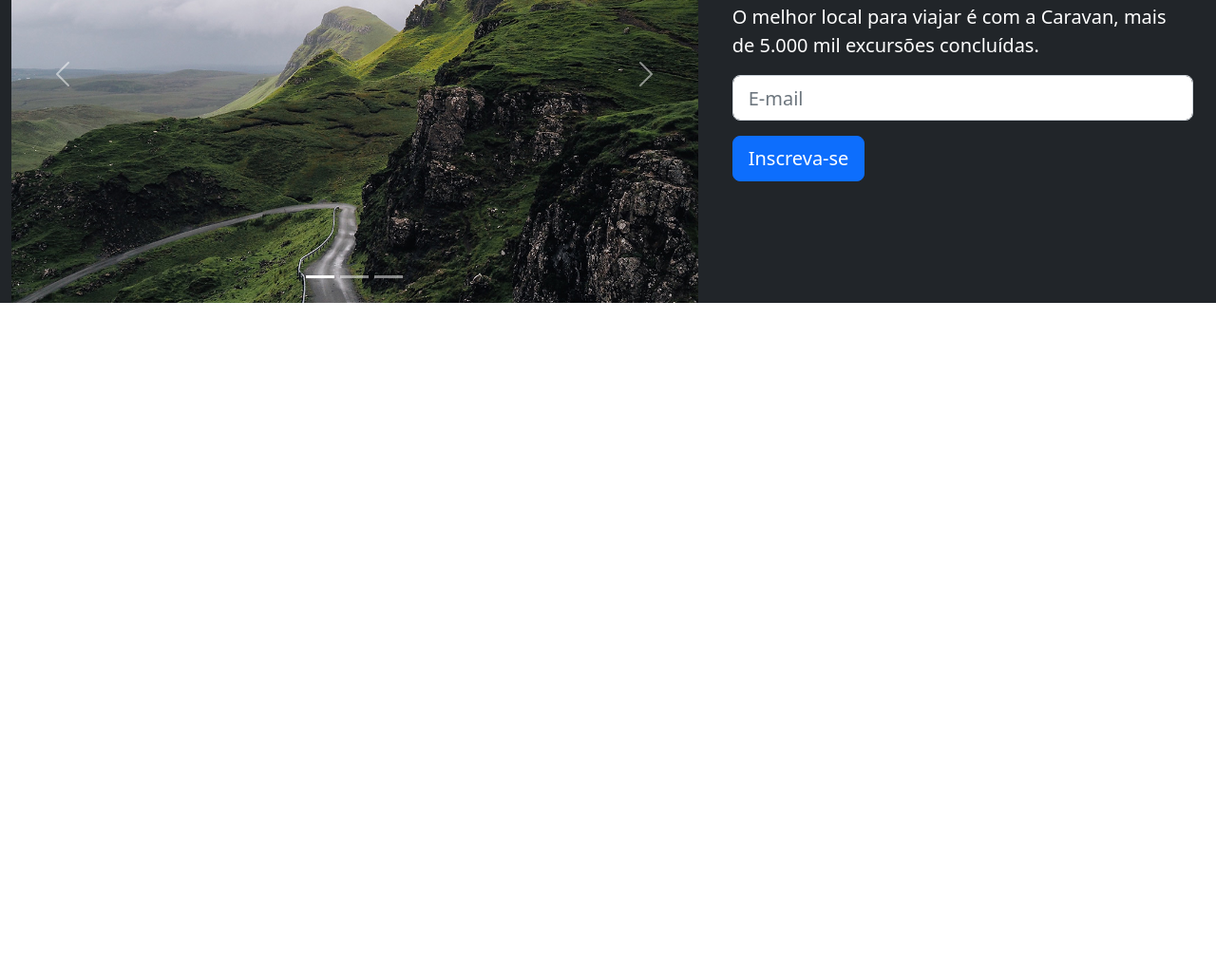
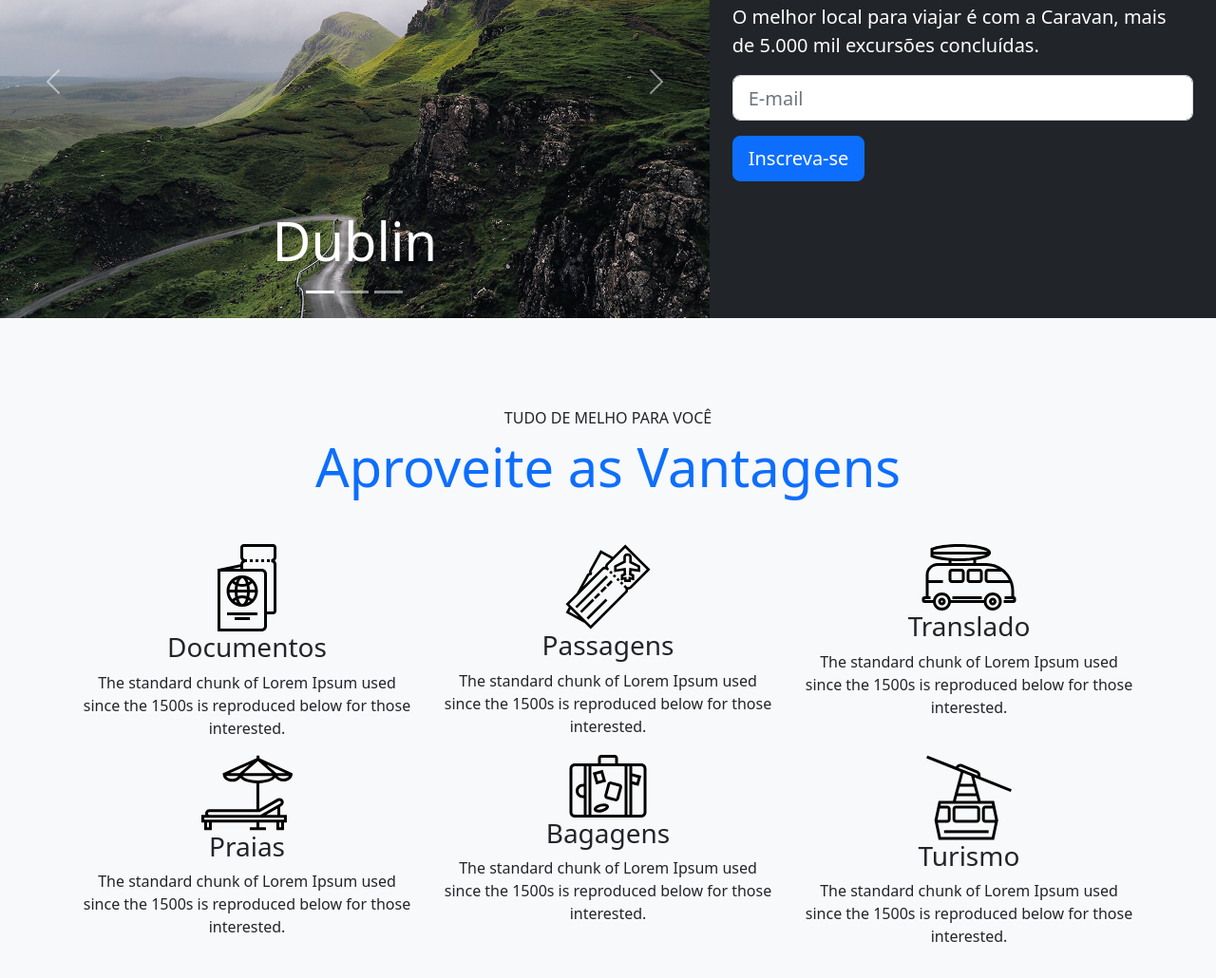
Before and after one commit to NathalyPeretto/Caravan, a plain HTML site: page index.html in a window 1280 px wide. Shown: the part 238-1268 px from the top of the page at 95% size. Drawn offline with nearby package versions, Linux system fonts and the light colour scheme.

Commit message:
atualizado

```diff
--- a/index.html
+++ b/index.html
@@ -50,7 +50,7 @@
     <section class="container-fluid">
       <div class="row bg-dark text-white">
 
-        <div class="col-lg-7">
+        <div class="col-lg-7 p-0">
           <div id="carouselExampleIndicators" class="carousel slide" data-bs-ride="true">
             <div class="carousel-indicators">
               <button type="button" data-bs-target="#carouselExampleIndicators" data-bs-slide-to="0" class="active" aria-current="true" aria-label="Slide 1"></button>
@@ -60,12 +60,21 @@
             <div class="carousel-inner">
               <div class="carousel-item active">
                 <img src="/img/dublin.jpg" class="d-block w-100" alt="...">
+                <div class="carousel-caption ">
+                  <h3 class="display-4">Dublin</h3>
+                </div>
               </div>
               <div class="carousel-item">
                 <img src="/img/paris.jpg" class="d-block w-100" alt="...">
+                <div class="carousel-caption ">
+                  <h3 class="display-4">Paris</h3>
+                </div>
               </div>
               <div class="carousel-item">
                 <img src="/img/california.jpg" class="d-block w-100" alt="...">
+                <div class="carousel-caption ">
+                  <h3 class="display-4">California</h3>
+                </div>
               </div>
             </div>
             <a class="carousel-control-prev" href="#carouselExampleIndicators" role="button" data-bs-slide="prev">
@@ -78,7 +87,6 @@
             </a>
           </div>
         </div>
-
             <div class="col-lg-5 p-4">
               <h1 class="display-4">Realize a viagem dos seus sonhos</h1>
               <p class="lead"> O melhor local para viajar é com a Caravan, mais de
@@ -93,6 +101,64 @@
       </div>
     </section>
 
+    <section class="py-5 bg-light text-center">
+      <div class="container">
+        <div class="my-5">
+          <span class="h6 d-block">TUDO DE MELHO PARA VOCÊ</span>
+          <h2 class="display-4 text-primary">Aproveite as Vantagens</h2>
+        </div>
+        <div class="row">
+          <div class="col-4">
+            <div class="d-flex justify-content-center">
+             <img src="/icones/passaporte.svg" alt="Passaporte">
+             </div>
+            <h3>Documentos</h3>
+            <p>The standard chunk of Lorem Ipsum used since
+              the 1500s is reproduced below for those interested.</p>
+          </div>
+          <div class="col-4">
+            <div class="d-flex justify-content-center">
+              <img src="/icones/passagens.svg" alt="Passagens">
+            </div>
+            <h3>Passagens</h3>
+            <p>The standard chunk of Lorem Ipsum used since
+              the 1500s is reproduced below for those interested.</p>
+          </div>
+          <div class="col-4">
+            <div class="d-flex justify-content-center">
+              <img src="/icones/translado.svg" alt="Translado">
+            </div>
+            <h3>Translado</h3>
+            <p>The standard chunk of Lorem Ipsum used since
+              the 1500s is reproduced below for those interested.</p>
+          </div>
+          <div class="col-4">
+            <div class="d-flex justify-content-center">
+              <img src="/icones/praias.svg" alt="Praias">
+            </div>
+            <h3>Praias</h3>
+            <p>The standard chunk of Lorem Ipsum used since
+              the 1500s is reproduced below for those interested.</p>
+          </div>
+          <div class="col-4">
+            <div class="d-flex justify-content-center">
+              <img src="/icones/bagagens.svg" alt="Bagagens">
+            </div>
+            <h3>Bagagens</h3>
+            <p>The standard chunk of Lorem Ipsum used since
+              the 1500s is reproduced below for those interested.</p>
+          </div>
+          <div class="col-4">
+            <div class="d-flex justify-content-center">
+              <img src="/icones/turismo.svg" alt="Turismo">
+            </div>
+            <h3>Turismo</h3>
+            <p>The standard chunk of Lorem Ipsum used since
+              the 1500s is reproduced below for those interested.</p>
+          </div>
+      </div>
+    </section>
+
     <script src="https://cdn.jsdelivr.net/npm/bootstrap@5.2.1/dist/js/bootstrap.bundle.min.js"
     integrity="sha384-u1OknCvxWvY5kfmNBILK2hRnQC3Pr17a+RTT6rIHI7NnikvbZlHgTPOOmMi466C8" crossorigin="anonymous"></script>
     <script type="text/javascript" src="./script.js"></script>
```
